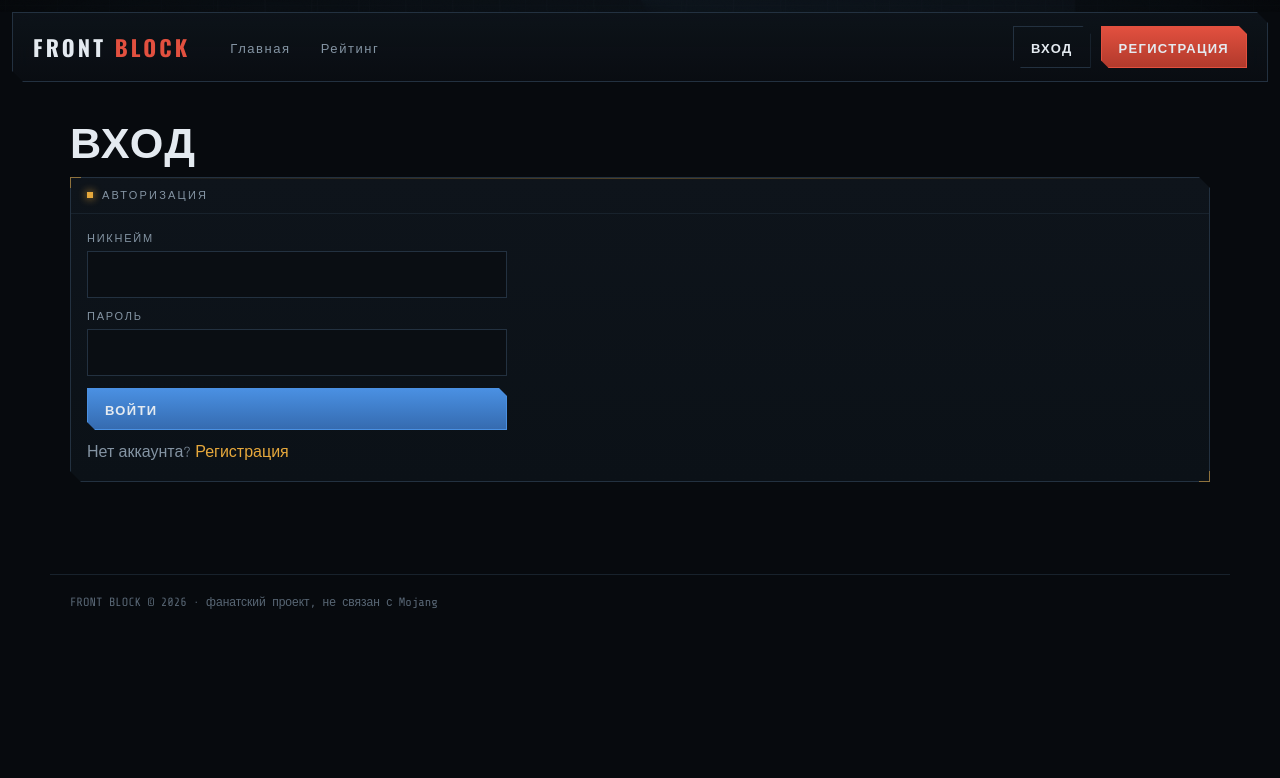
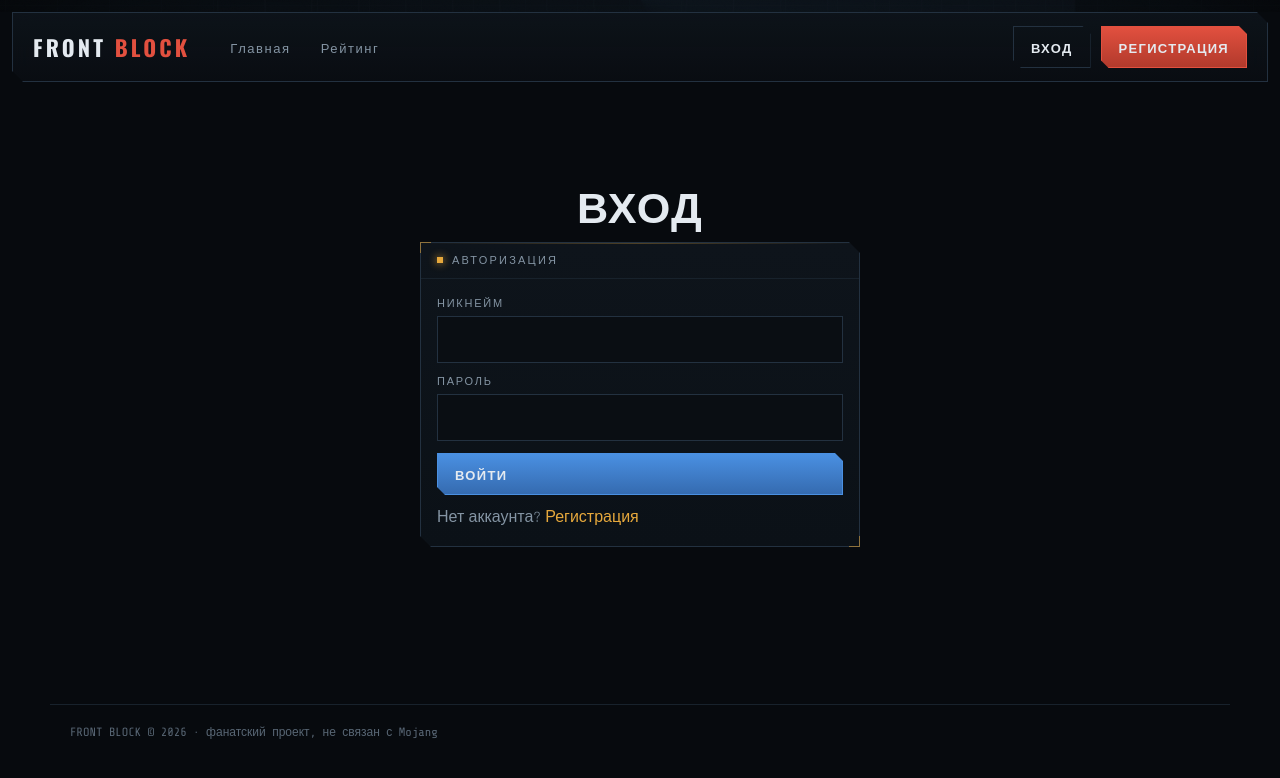
Before and after one commit to am1s3/frontblock-web, a Next.js app: page /login in a window 1280 px wide. Shown: the top 778 px of the page. Built offline with nearby package versions, Linux system fonts and the light colour scheme.

Commit message:
Update page.tsx

```diff
--- a/app/login/page.tsx
+++ b/app/login/page.tsx
@@ -16,14 +16,15 @@ export default function Login() {
     const r = await api("/api/auth/login", { method: "POST", body: JSON.stringify({ nickname: nick, password: pass }) });
     setBusy(false);
     if (!r.ok) { setOk(false); setMsg(r.data?.error || "ошибка связи"); return; }
-    setToken(r.data.token);                    // кричит шапке → кнопки входа пропадут сразу
+    setToken(r.data.token);
     setOk(true); setMsg("Вход выполнен. Открываем профиль…");
     setTimeout(() => router.push("/profile"), 600);
   }
 
   return (
-    <>
-      <h1 className="page-h">Вход</h1>
+    <div style={{ display: "flex", justifyContent: "center", alignItems: "center", minHeight: "65vh" }}>
+      <div style={{ width: "100%", maxWidth: 440 }}>
+        <h1 className="page-h" style={{ textAlign: "center" }}>Вход</h1>
         <Panel label="АВТОРИЗАЦИЯ">
           <form className="form" onSubmit={submit}>
             <div className="field"><label>НИКНЕЙМ</label><input value={nick} onChange={(e) => setNick(e.target.value)} autoComplete="username" /></div>
@@ -33,6 +34,7 @@ export default function Login() {
             <p className="muted" style={{ margin: 0 }}>Нет аккаунта? <Link href="/register" style={{ color: "var(--amber)" }}>Регистрация</Link></p>
           </form>
         </Panel>
-    </>
+      </div>
+    </div>
   );
 }
```
Lines whose indentation alone changed are shown as unchanged.
